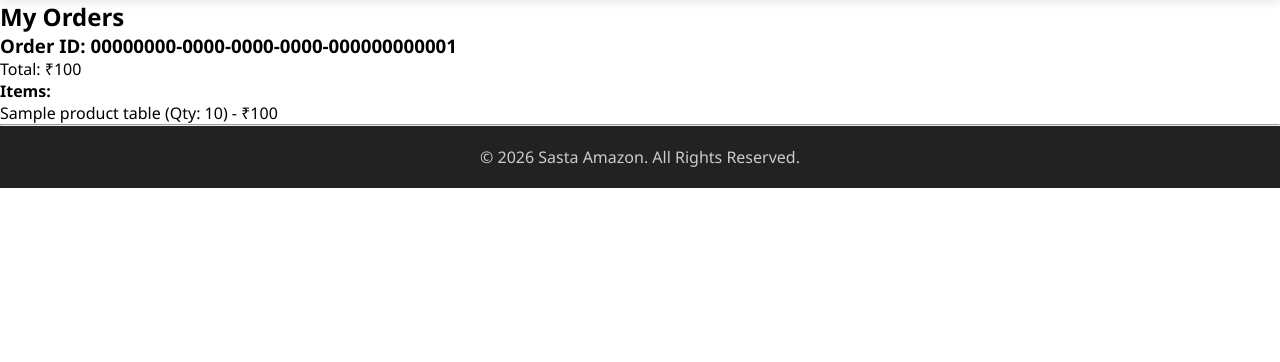
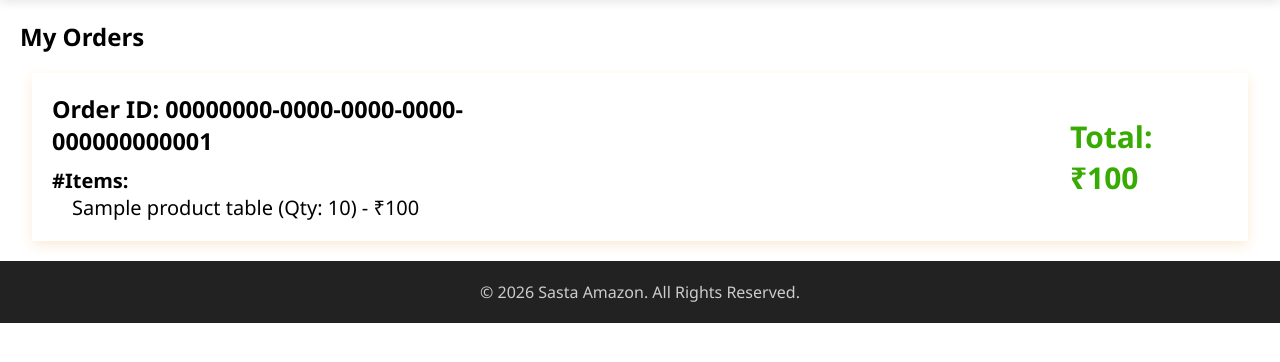
Before and after one commit to Suyash-coder-kumar/Sasta_Amazon, a Django app: page /order/myorders/ in a window 1280 px wide. Shown: the part 72-434 px from the top of the page. Run offline with Django 5.2, Linux system fonts and the light colour scheme; a user stored in the database is signed in; tables that the repository leaves empty hold one stand-in row (values such as "Sample post"); parts of the project's set-up code (start-up, migrations or seed data) failed here and were passed over.

Commit message:
style(order): style Myorders mage

```diff
--- a/sasta_amazon/core/static/core/css/style.css
+++ b/sasta_amazon/core/static/core/css/style.css
@@ -4,6 +4,7 @@
     box-sizing: border-box;
     font-family: 'Segoe UI', sans-serif;
 }
+
 :root {
     --primary: #4fff00;
     --dark: #000000;
@@ -25,21 +26,25 @@ header {
     align-items: center;
     padding: 15px 60px;
 }
+
 .logo {
     font-size: 30px;
     font-weight: bold;
     color: var(--primary);
     text-decoration: none;
 }
+
 .nav-links a {
     margin-left: 25px;
     text-decoration: none;
     color: var(--dark);
     font-weight: 500;
 }
+
 .nav-links a:hover {
     color: var(--primary);
 }
+
 .active {
     background-color: var(--primary);
     border-radius: 20px;
@@ -47,9 +52,11 @@ header {
     border: 3px solid var(--dark);
     transition: 0.3s ease;
 }
+
 .active:hover {
     background-color: var(--secondary)
 }
+
 .cart-btn {
     box-sizing: content-box;
     position: relative;
@@ -65,15 +72,18 @@ header {
     transition: 0.3s ease;
     margin-top: 3px;
 }
+
 .cart-btn:hover {
     background: var(--secondary);
     color: white !important;
 }
+
 .cart-icon {
     width: 20px;
     height: 20px;
     margin-top: 2px;
 }
+
 .cart-count {
     background: #000;
     color: #fff;
@@ -84,6 +94,7 @@ header {
     min-width: 20px;
     text-align: center;
 }
+
 .login-btn {
     box-sizing: content-box;
     position: relative;
@@ -99,15 +110,18 @@ header {
     transition: 0.3s ease;
     margin-left: 2px !important;
 }
+
 .login-btn:hover {
     background: var(--secondary);
     color: var(--light) !important;
 }
+
 .login-icon {
     width: 20px;
     height: 20px;
     margin-top: 2px;
 }
+
 .user-btn {
     box-sizing: content-box;
     position: relative;
@@ -123,6 +137,7 @@ header {
     transition: 0.3s ease;
     margin-left: 2px !important;
 }
+
 .user-icon {
     width: 20px;
     height: 20px;
@@ -141,16 +156,19 @@ footer {
     background: var(--light);
     min-height: 80vh;
 }
+
 .shop-title {
     font-size: 32px;
     margin-bottom: 30px;
     color: var(--dark);
 }
+
 .product-grid {
     display: grid;
     grid-template-columns: repeat(auto-fill, minmax(250px, 1fr));
     gap: 30px;
 }
+
 .product-card {
     background: #fff;
     border-radius: 10px;
@@ -158,31 +176,38 @@ footer {
     box-shadow: 0 4px 12px rgba(0, 0, 0, 0.08);
     transition: 0.3s ease;
 }
+
 .product-card:hover {
     transform: scale(1.03);
     box-shadow: 0 8px 18px rgba(0, 0, 0, 0.15);
 }
+
 .product-image {
     width: 100%;
     height: 220px;
     object-fit: cover;
 }
+
 .product-info {
     padding: 15px;
 }
+
 .product-name {
     font-size: 18px;
     margin-bottom: 10px;
 }
+
 .product-price {
     font-weight: bold;
     color: var(--secondary);
     margin-bottom: 15px;
 }
+
 .product-desc {
     font-size: 17px;
     margin-bottom: 10px;
 }
+
 .view-btn {
     text-decoration: none;
     display: inline-block;
@@ -193,6 +218,7 @@ footer {
     font-weight: 600;
     transition: 0.3s;
 }
+
 .view-btn:hover {
     background: var(--secondary);
     color: white;
@@ -201,67 +227,78 @@ footer {
 .cart-container {
     width: 80%;
     margin: auto;
-    background-color:#fff;
+    background-color: #fff;
 }
-.cart-container h1{
+
+.cart-container h1 {
     margin: 15px 0;
 }
+
 .cart-item {
     margin-bottom: 20px;
     box-shadow: 0 4px 12px rgba(0, 0, 0, 0.08);
     padding: 20px;
     display: flex;
-    align-items:center;
+    align-items: center;
     gap: 25px;
 }
-.cart-item-details{
+
+.cart-item-details {
     display: flex;
     flex-direction: column;
-    gap:5px;
+    gap: 5px;
 
 }
-.cart-item-image{
+
+.cart-item-image {
     height: 120px;
     width: 120px;
     border-radius: 5%;
     object-fit: cover;
 }
-.cart-item-name{
+
+.cart-item-name {
     font-size: 20px;
     font-weight: bold;
 }
-.cart-item-qty{
+
+.cart-item-qty {
     font-size: 20px;
     font-weight: bold;
 }
-.cart-item-price{
+
+.cart-item-price {
     font-size: 17px;
     font-weight: bold;
     color: var(--secondary);
 }
-.cart-method-block{
+
+.cart-method-block {
     display: flex;
     flex-direction: row;
     gap: 15px;
     align-items: center;
     margin-left: 10px;
 }
-.cart-add-btn{
+
+.cart-add-btn {
     background-color: #4fff00;
     text-decoration: none;
     color: var(--dark);
     font-size: 20px;
     font-weight: 800;
     padding: 10px 15px;
-    border-radius:50%;
+    border-radius: 50%;
     text-align: center;
 }
-.cart-add-btn:hover{
+
+.cart-add-btn:hover {
     background-color: var(--secondary);
     color: #fff;
     transition: 0.3s ease;
 }
-.cart-minus-btn{
+
+.cart-minus-btn {
     text-align: center;
     background-color: #ff1100;
     font-size: 20px;
@@ -269,55 +306,62 @@ footer {
     text-decoration: none;
     color: var(--dark);
     padding: 10px 15px;
-    border-radius:50%;
+    border-radius: 50%;
 }
-.cart-minus-btn:hover{
+
+.cart-minus-btn:hover {
     background-color: #c70303;
     color: #fff;
     transition: 0.3s ease;
     text-align: center;
 }
-.cart-remove-btn{
+
+.cart-remove-btn {
     color: white;
     background-color: var(--dark);
     padding: 20px;
     border-radius: 30px;
-    text-decoration:none;
+    text-decoration: none;
     margin-left: 50px;
 }
-.cart-remove-btn:hover{
+
+.cart-remove-btn:hover {
     background-color: #a4a1a1;
     color: var(--dark);
     transition: 0.3s ease;
 }
 
-.cart-checkout-container{
+.cart-checkout-container {
     margin: 50px;
     display: flex;
     justify-content: flex-end;
 }
-.cart-checkout-box{
+
+.cart-checkout-box {
     width: 50vw;
     display: flex;
     flex-direction: row;
-    box-shadow:0 4px 12px rgba(0, 0, 0, 0.08) ;
+    box-shadow: 0 4px 12px rgba(0, 0, 0, 0.08);
     padding: 20px;
     background-color: rgb(255, 255, 255);
     justify-content: space-around;
 }
-.cart-checkout-title{
+
+.cart-checkout-title {
     font-size: 25px;
     margin-top: 6px;
     font-weight: 600;
 }
-.cart-checkout-price{
+
+.cart-checkout-price {
     color: var(--secondary);
     font-size: 25px;
     font-weight: 500;
     margin-top: 6px;
 
 }
-.checkout-btn{
+
+.checkout-btn {
     font-size: 15px;
     text-decoration: none;
     color: white;
@@ -327,44 +371,51 @@ footer {
     text-align: center;
     border-radius: 20px;
 }
-.checkout-btn:hover{
-    background-color:#a4a1a1;
+
+.checkout-btn:hover {
+    background-color: #a4a1a1;
     color: var(--dark);
     transition: 0.3s ease;
 }
 
-.auth-container{
+.auth-container {
     width: 50%;
     margin: auto;
 }
+
 .auth-box {
     margin: 50px 0;
     display: flex;
-    flex-direction:column;
+    flex-direction: column;
     gap: 10px;
     box-shadow: 0 4px 12px rgb(252, 225, 172);
     height: auto;
 }
-.auth-box form{
+
+.auth-box form {
     display: flex;
     flex-direction: column;
     gap: 20px;
     padding: 30px;
 }
-.auth-input-block{
+
+.auth-input-block {
     display: flex;
     flex-direction: column;
 }
-.auth-lable label{
+
+.auth-lable label {
     font-size: 27px;
 }
-.auth-input input{
+
+.auth-input input {
     width: 90%;
     margin-top: 5px;
     padding: 8px;
     font-size: 16px;
 }
-.auth-btn{
+
+.auth-btn {
     background-color: var(--primary);
     padding: 10px;
     border-radius: 20px;
@@ -375,17 +426,20 @@ footer {
     font-weight: 600;
     border: 3px solid black;
 }
-.auth-btn:hover{
-    background-color:var(--secondary);
-    color:#fff;
+
+.auth-btn:hover {
+    background-color: var(--secondary);
+    color: #fff;
     cursor: pointer;
     transition: 0.3s ease;
 }
-.auth-box h3{
+
+.auth-box h3 {
     margin-bottom: 20px;
     margin-left: 10px;
 }
-.auth-box h3 a{
+
+.auth-box h3 a {
     margin-left: 5px;
 }
 
@@ -397,25 +451,29 @@ footer {
     display: flex;
     justify-content: center;
 }
+
 .profile-card {
     background: #fff;
     padding: 40px;
     border-radius: 12px;
-    box-shadow: 0 4px 12px rgba(0,0,0,0.1);
+    box-shadow: 0 4px 12px rgba(0, 0, 0, 0.1);
     text-align: center;
     width: 60vw;
     height: 60vh;
 }
+
 .profile-card h2 {
     margin-bottom: 30px;
     font-size: 60px;
 }
+
 .btn-group {
     display: flex;
     flex-direction: column;
     align-items: center;
     gap: 15px;
 }
+
 .btn {
     text-decoration: none;
     padding: 20px;
@@ -423,17 +481,61 @@ footer {
     color: white;
     font-weight: 500;
     transition: 0.3s;
-    width:40vw
+    width: 40vw
 }
+
 .orders-btn {
     background: #4CAF50;
 }
+
 .orders-btn:hover {
     background: #3e8e41;
 }
+
 .logout-btn {
     background: #e74c3c;
 }
+
 .logout-btn:hover {
     background: #c0392b;
 }
+
+.order-container {
+    display: flex;
+    flex-direction: column;
+}
+
+.order-container h2 {
+    padding: 20px;
+}
+
+.order-box {
+    width: 95vw;
+    margin: auto;
+    box-shadow: 0 4px 12px antiquewhite;
+    margin-bottom: 20px;
+    padding: 20px;
+    display: flex;
+    flex-direction: row;
+    gap: 450px;
+}
+
+.order-detail {
+    font-size: 20px;
+}
+
+.order-detail h4 {
+    margin-top: 10px;
+}
+
+.order-detail li {
+    list-style: none;
+    margin-left: 20px;
+}
+
+.order-total {
+    color: var(--secondary);
+    font-weight: 800;
+    font-size: 30px;
+    align-content: center;
+}
--- a/sasta_amazon/order/templates/order/myorder.html
+++ b/sasta_amazon/order/templates/order/myorder.html
@@ -3,15 +3,15 @@
 {% block title %}My Orders{% endblock %}
 
 {% block body %}
+<div class="order-container">
     <h2>My Orders</h2>
-
     {% if orders %}
     {% for order in orders %}
     <div class="order-box">
+        <div class="order-detail">
+
             <h3>Order ID: {{ order.id }}</h3>
-    <p>Total: ₹{{ order.total }}</p>
-
-    <h4>Items:</h4>
+            <h4>#Items:</h4>
             <ul>
                 {% for item in order.items.all %}
                 <li>
@@ -21,12 +21,16 @@
                 </li>
                 {% endfor %}
             </ul>
+        </div>
+        <div class="order-total">
+            <p>Total: ₹{{ order.total }}</p>
+        </div>
 
-    <hr>
     </div>
     {% endfor %}
     {% else %}
     <p>No orders yet.</p>
     {% endif %}
+</div>
 
 {% endblock %}
```
Lines whose indentation alone changed are shown as unchanged.
